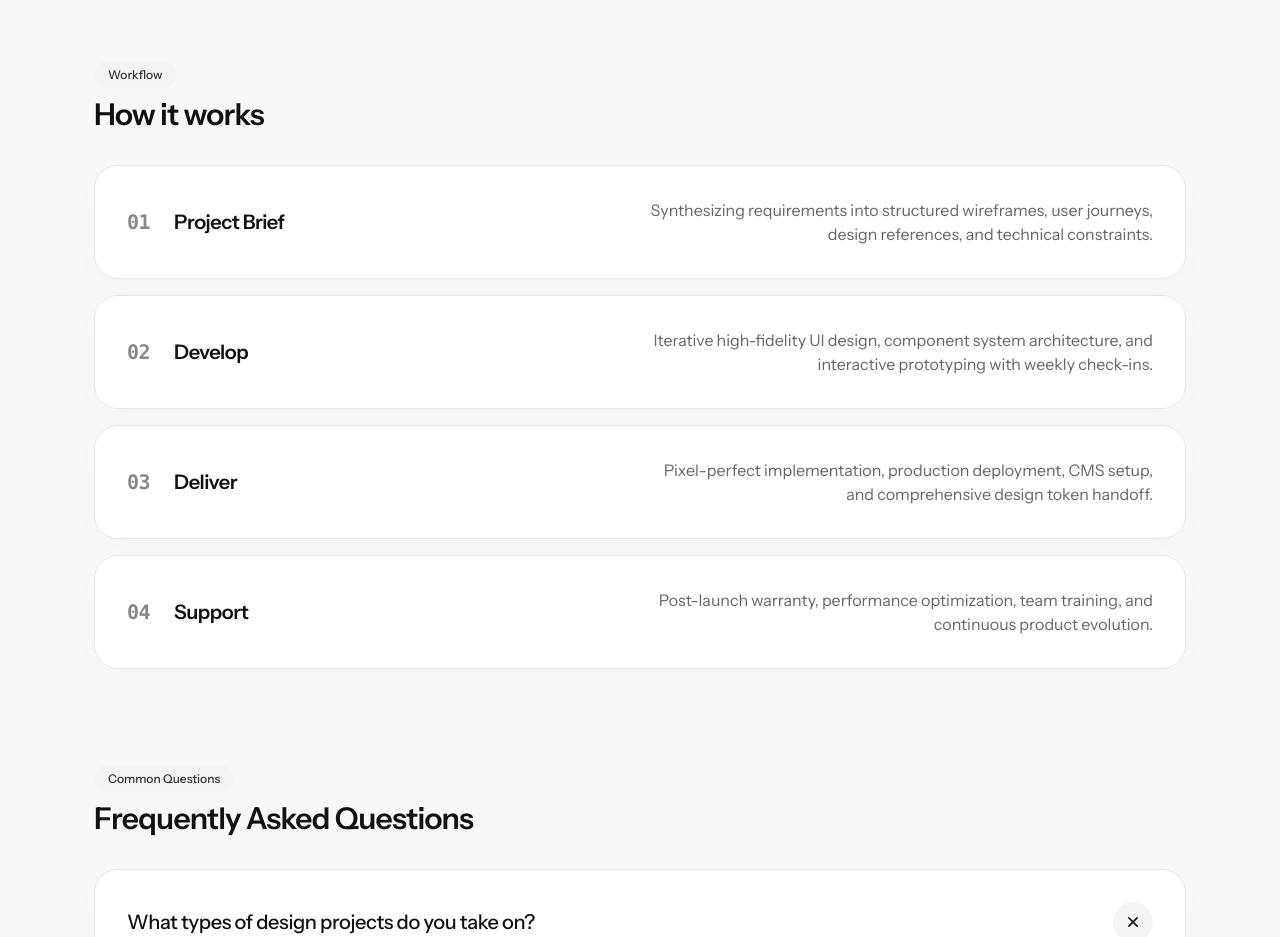
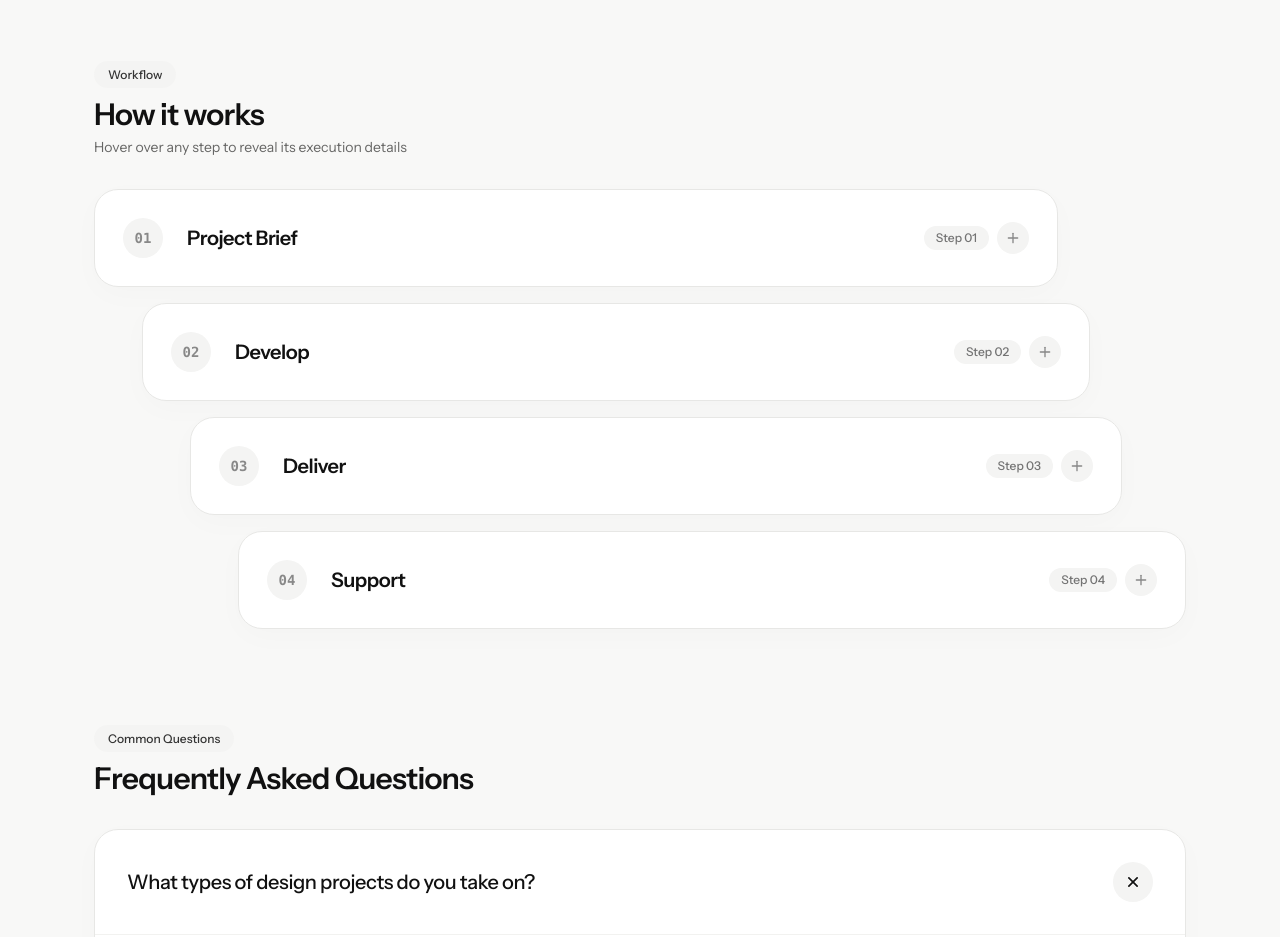
Before and after one commit to TeeJay980/portfolio, a Next.js app: page / in a window 1280 px wide. Shown: the part 3440-4377 px from the top of the page. Built offline with nearby package versions, Linux system fonts and the light colour scheme.

Commit message:
feat: add staircase layout and hover content reveal to How It Works steps

```diff
--- a/src/components/sections/ProcessAndFaq.tsx
+++ b/src/components/sections/ProcessAndFaq.tsx
@@ -68,14 +68,22 @@ const faqs: FAQItem[] = [
 
 export default function ProcessAndFaq() {
   const [openIndex, setOpenIndex] = useState<number | null>(0);
+  const [hoveredStep, setHoveredStep] = useState<number | null>(null);
 
   const toggleFAQ = (index: number) => {
     setOpenIndex(openIndex === index ? null : index);
   };
 
+  const staircaseOffsets = [
+    "md:ml-0 md:mr-24 lg:mr-32",
+    "md:ml-8 lg:ml-12 md:mr-16 lg:mr-24",
+    "md:ml-16 lg:ml-24 md:mr-8 lg:mr-16",
+    "md:ml-24 lg:ml-36 md:mr-0",
+  ];
+
   return (
     <div className="space-y-16 md:space-y-24 py-12 md:py-16">
-      {/* 1. Process Section */}
+      {/* 1. Process Section with Staircase Layout & Hover Reveal */}
       <section className="max-w-[1140px] mx-auto px-6 space-y-8">
         {/* Section Header */}
         <motion.div
@@ -90,21 +98,43 @@ export default function ProcessAndFaq() {
           <h2 className="text-2xl md:text-3xl font-semibold tracking-[-0.025em] text-[#111111] mt-3">
             How it works
           </h2>
+          <p className="text-sm text-[#666665] mt-1">
+            Hover over any step to reveal its execution details
+          </p>
         </motion.div>
 
-        {/* 5 Process Steps as Rounded Horizontal Cards */}
-        <div className="space-y-4">
-          {steps.map((step, idx) => (
+        {/* Staircase Steps List */}
+        <div className="space-y-3 md:space-y-4">
+          {steps.map((step, idx) => {
+            const isHovered = hoveredStep === idx;
+            return (
               <motion.div
                 key={step.number}
                 initial={{ opacity: 0, y: 24, filter: "blur(4px)" }}
                 whileInView={{ opacity: 1, y: 0, filter: "blur(0px)" }}
                 viewport={{ once: true, amount: 0.2 }}
                 transition={{ duration: 0.65, delay: idx * 0.08, ease: [0.16, 1, 0.3, 1] }}
-              className="flex flex-col sm:flex-row sm:items-center justify-between gap-4 rounded-[24px] border border-[#E7E7E5] bg-white p-6 md:p-8 shadow-[0_8px_30px_rgba(0,0,0,0.02)] transition-all duration-300 hover:border-[#D2D2CF] hover:shadow-[0_8px_30px_rgb(0,0,0,0.04)]"
+                onMouseEnter={() => setHoveredStep(idx)}
+                onMouseLeave={() => setHoveredStep(null)}
+                onClick={() => setHoveredStep(isHovered ? null : idx)}
+                className={`group relative overflow-hidden rounded-[24px] border transition-all duration-300 cursor-pointer ${
+                  staircaseOffsets[idx % staircaseOffsets.length]
+                } ${
+                  isHovered
+                    ? "border-[#111111] bg-white shadow-[0_12px_36px_rgba(0,0,0,0.06)]"
+                    : "border-[#E7E7E5] bg-white shadow-[0_8px_30px_rgba(0,0,0,0.02)] hover:border-[#D2D2CF]"
+                } p-6 md:p-7`}
               >
-              <div className="flex items-start sm:items-center gap-6">
-                <span className="text-xl font-bold tracking-tight text-[#888888] font-mono">
+                <div className="flex items-center justify-between gap-4">
+                  {/* Step Number & Title */}
+                  <div className="flex items-center gap-4 sm:gap-6">
+                    <span
+                      className={`flex h-10 w-10 shrink-0 items-center justify-center rounded-full text-sm font-bold font-mono transition-all duration-300 ${
+                        isHovered
+                          ? "bg-[#111111] text-white"
+                          : "bg-[#F4F4F3] text-[#888888] group-hover:bg-[#111111] group-hover:text-white"
+                      }`}
+                    >
                       {step.number}
                     </span>
                     <h3 className="text-lg md:text-xl font-semibold text-[#111111] tracking-[-0.025em]">
@@ -112,11 +142,42 @@ export default function ProcessAndFaq() {
                     </h3>
                   </div>
 
-              <p className="text-sm sm:text-base text-[#666665] max-w-lg leading-relaxed sm:text-right">
+                  {/* Staircase Step Level Indicator Pill */}
+                  <div className="flex items-center gap-2">
+                    <span className="hidden sm:inline-block rounded-full bg-[#F4F4F3] px-3 py-1 text-xs font-medium text-[#737373] transition-colors group-hover:bg-[#EAEAE8]">
+                      Step {step.number}
+                    </span>
+                    <div
+                      className={`flex h-8 w-8 items-center justify-center rounded-full transition-transform duration-300 ${
+                        isHovered ? "rotate-45 bg-[#111111] text-white" : "bg-[#F4F4F3] text-[#888888]"
+                      }`}
+                    >
+                      <Plus className="h-4 w-4" />
+                    </div>
+                  </div>
+                </div>
+
+                {/* Animated Content Reveal on Hover */}
+                <AnimatePresence initial={false}>
+                  {isHovered && (
+                    <motion.div
+                      key="desc"
+                      initial={{ height: 0, opacity: 0, marginTop: 0 }}
+                      animate={{ height: "auto", opacity: 1, marginTop: 16 }}
+                      exit={{ height: 0, opacity: 0, marginTop: 0 }}
+                      transition={{ duration: 0.3, ease: [0.25, 1, 0.5, 1] }}
+                    >
+                      <div className="pt-3 border-t border-[#F2F2F0]">
+                        <p className="text-sm sm:text-base text-[#666665] leading-relaxed max-w-2xl">
                           {step.description}
                         </p>
+                      </div>
                     </motion.div>
-          ))}
+                  )}
+                </AnimatePresence>
+              </motion.div>
+            );
+          })}
         </div>
       </section>
 
```
Lines whose indentation alone changed are shown as unchanged.
